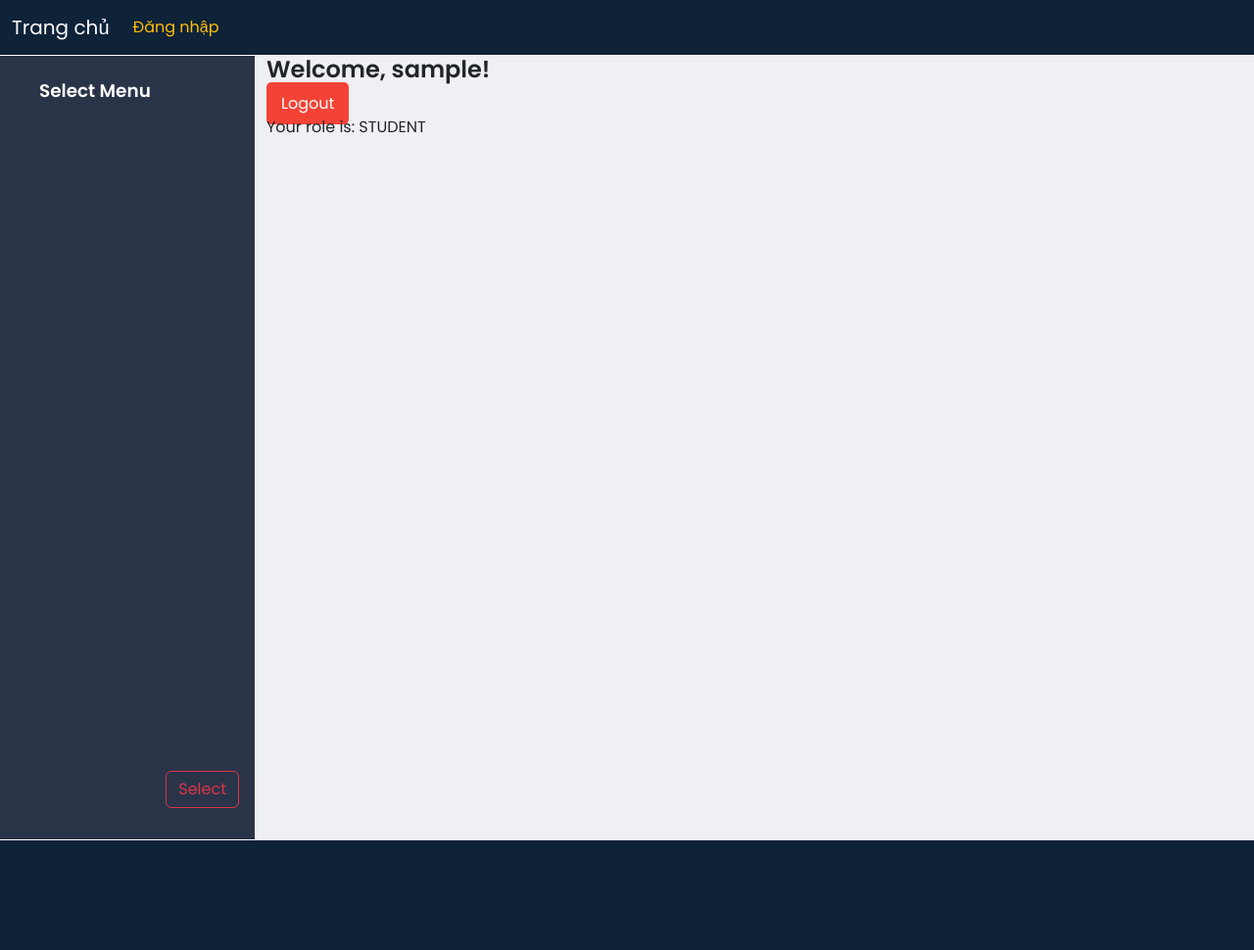
After one commit to lequangminh2623/StudentManagement, a Flask app: page /dashboard in a window 1280 px wide. The commit adds this page. Shown: the whole page at 98% size. Run offline with Flask 3, Linux system fonts and the light colour scheme; the visitor is signed in with stand-in values (Sample User, id 1); parts of the project's set-up code (start-up, migrations or seed data) failed here and were passed over; some libraries are stand-ins or nearby versions.

Commit message:
Phân quyền

```diff
--- a/studentmanagementapp/app/__init__.py
+++ b/studentmanagementapp/app/__init__.py
@@ -21,9 +21,8 @@ app.config["PAGE_SIZE"] = 5
 db = SQLAlchemy(app)
 migrate = Migrate(app, db)
 
-# login = LoginManager(app=app)
-
-
+login = LoginManager(app=app)
+login.login_view = 'login_process'
 
 cloudinary.config(
     cloud_name=os.getenv("CLOUD_NAME"),
--- a/studentmanagementapp/app/dao.py
+++ b/studentmanagementapp/app/dao.py
@@ -1,22 +1,21 @@
 from sqlalchemy.sql.operators import contains
-
+from app.models import *
 from app import app
 import hashlib
 
-from app.models import *
+def check_user(username, password):
+    #password = str(hashlib.md5(password.strip().encode('utf-8')).hexdigest())
 
+    return User.query.filter(User.username.__eq__(username),
+                              User.password.__eq__(password)).first()
 
-# from models import User
+def get_user_role(role):
+    if isinstance(role, Role):
+        return role.name.lower()
+    return None
 
-
-# def auth_user(username, password):
-#     password = str(hashlib.md5(password.strip().encode('utf-8')).hexdigest())
-#
-#     return User.query.filter(User.username.__eq__(username),
-#                              User.password.__eq__(password)).first()
-
-# def get_user_by_id(id):
-#     return User.query.get(id)
+def get_user_id(user_id):
+    return User.query.filter(User.id.__eq__(user_id)).first()
 
 def get_school_years():
     return SchoolYear.query.all()
--- a/studentmanagementapp/app/index.py
+++ b/studentmanagementapp/app/index.py
@@ -1,23 +1,101 @@
-from flask import render_template, request
+from flask import render_template, request, url_for, flash, session
 from werkzeug.utils import redirect
-from app import dao, utils
+from app import dao, utils, login
+from app.models import Role
 import math
-from flask_login import login_user, current_user
+from flask_login import LoginManager, UserMixin, login_user, login_required, logout_user, current_user
 from app.models import *
 
 
 @app.route("/")
 def index():
-
     return render_template('index.html')
 
 
-@app.route("/login", methods=['get', 'post'])
+@login.user_loader
+def load_user(user_id):
+    return dao.get_user_by_id(user_id)
+
+
+@app.route("/login", methods=['GET', 'POST'])
 def login_process():
+    if current_user.is_authenticated:
+        return redirect(url_for('dashboard'))
+
+    if request.method == 'POST':
+        username = request.form.get('username')
+        password = request.form.get('password')
+
+        if not username or not password:
+            flash('Vui lòng nhập đầy đủ tên đăng nhập và mật khẩu.', 'error')
+            return render_template('login.html')
+
+        user = dao.check_user(username, password)
+        if user:
+            login_user(user)
+            session['user_id'] = user.id
+            session['username'] = user.username
+            session['role'] = user.role.name
+
+            user_role = dao.get_user_role(user.role)
+
+            return redirect(url_for(user_role))
+        else:
+            flash('Tên đăng nhập hoặc mật khẩu không đúng.', 'error')
 
     return render_template('login.html')
 
+
+@app.route("/dashboard")
+@login_required
+def dashboard():
+    return render_template('dashboard.html',
+                           username=current_user.username,
+                           role=current_user.role.name)
+
+
+@app.route("/logout")
+@login_required
+def logout():
+    logout_user()
+    session.clear()
+    flash('Đã đăng xuất thành công.', 'success')
+    return redirect(url_for('index'))
+
+
+# Phân quyền
+@app.route('/admin')
+@login_required
+def admin():
+    if current_user.role != Role.ADMIN:
+        return "Access denied!", 403
+    return "Welcome to the admin page!"
+
+
+@app.route('/staff')
+@login_required
+def staff():
+    if current_user.role not in [Role.ADMIN, Role.STAFF]:
+        return "Access denied!", 403
+    return "Welcome to the staff page!"
+
+
+@app.route('/teacher')
+@login_required
+def teacher():
+    if current_user.role not in [Role.ADMIN, Role.TEACHER]:
+        return "Access denied!", 403
+    return "Welcome to the teacher page!"
+
+
+@app.route('/student')
+@login_required
+def student():
+    return "Welcome to the student page!"
+
+
 from datetime import datetime
+
 
 @app.route("/score", methods=['get', 'post'])
 def score_input():
@@ -52,7 +130,6 @@ def score_input():
     #         classrooms = [dao.get_classroom_by_id(id) for id in classroom_ids if dao.get_classroom_by_id(id) is not None]
     #         subjects = [dao.get_subject_by_id(id) for id in subject_ids if dao.get_subject_by_id(id) is not None]
 
-
     filters = [
         {"name": "School Year", "id": "school-year", "data": school_years},
         {"name": "Semester", "id": "semester", "data": semesters},
@@ -63,7 +140,6 @@ def score_input():
     return render_template('score.html', filters=filters, latest_school_year=latest_school_year)
 
 
-
-# @login.user_loader
-# def load_user(user_id):
-#     return dao.get_user_by_id(user_id)
+@login.user_loader
+def load_user(user_id):
+    return dao.get_user_by_id(user_id)
--- a/studentmanagementapp/app/static/css/style.css
+++ b/studentmanagementapp/app/static/css/style.css
@@ -1,5 +1,3 @@
-
-
 @import url('https://fonts.googleapis.com/css2?family=Poppins:wght@400;600&display=swap');
 
 ::after,
@@ -102,3 +100,15 @@ select.form-select {
 .sidebar-item {
     position: relative;
 }
+
+.logout-btn {
+    background-color: #f44336;
+    color: white;
+    padding: 10px 15px;
+    text-decoration: none;
+    border-radius: 5px;
+}
+
+.logout-btn:hover {
+    background-color: #d32f2f;
+}
--- /dev/null
+++ b/studentmanagementapp/app/templates/dashboard.html
@@ -0,0 +1,9 @@
+{% extends 'layout/base.html'%}
+
+{% block content %}
+<div class="header">
+        <h1>Welcome, {{ username }}!</h1>
+        <a href="{{ url_for('logout') }}" class="logout-btn">Logout</a>
+    </div>
+    <p>Your role is: {{ role }}</p>
+{% endblock %}
```
Also changed, not shown: studentmanagementapp/app/templates/login.html (+6 -3 lines).
